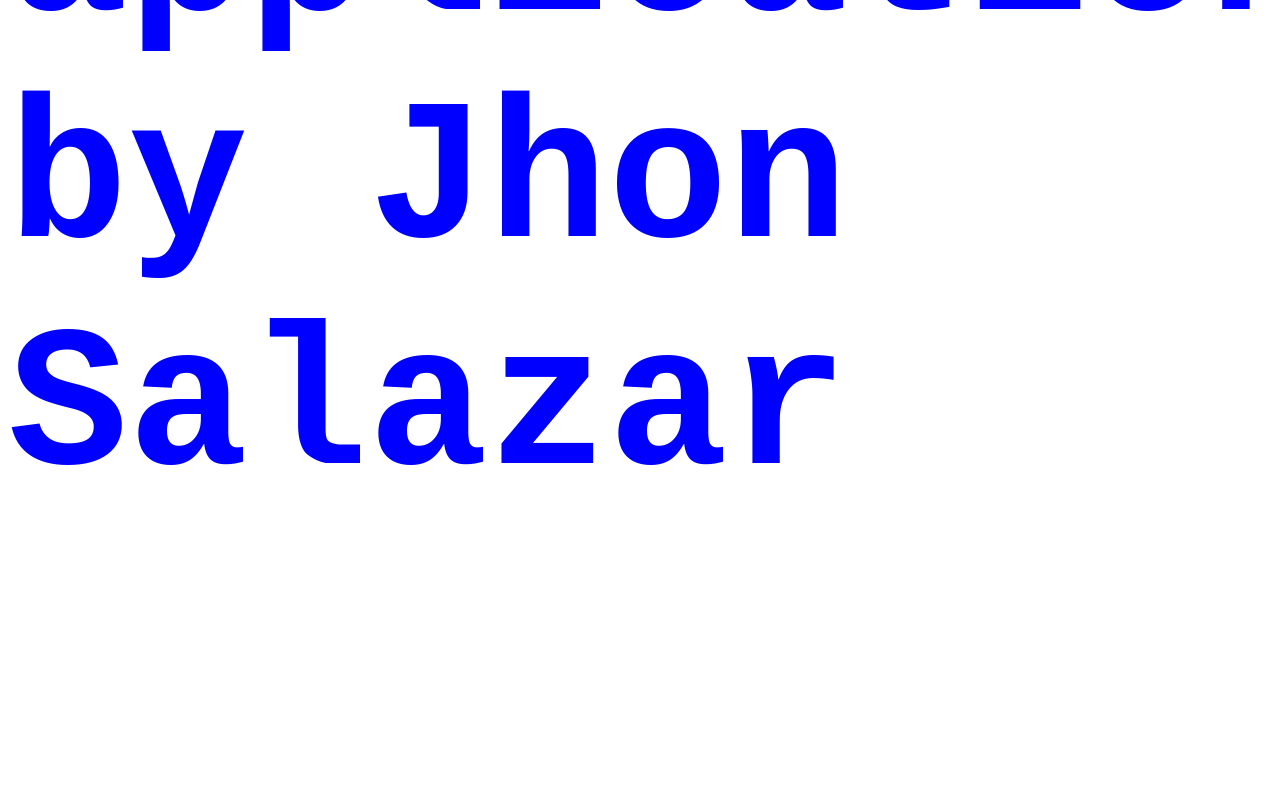
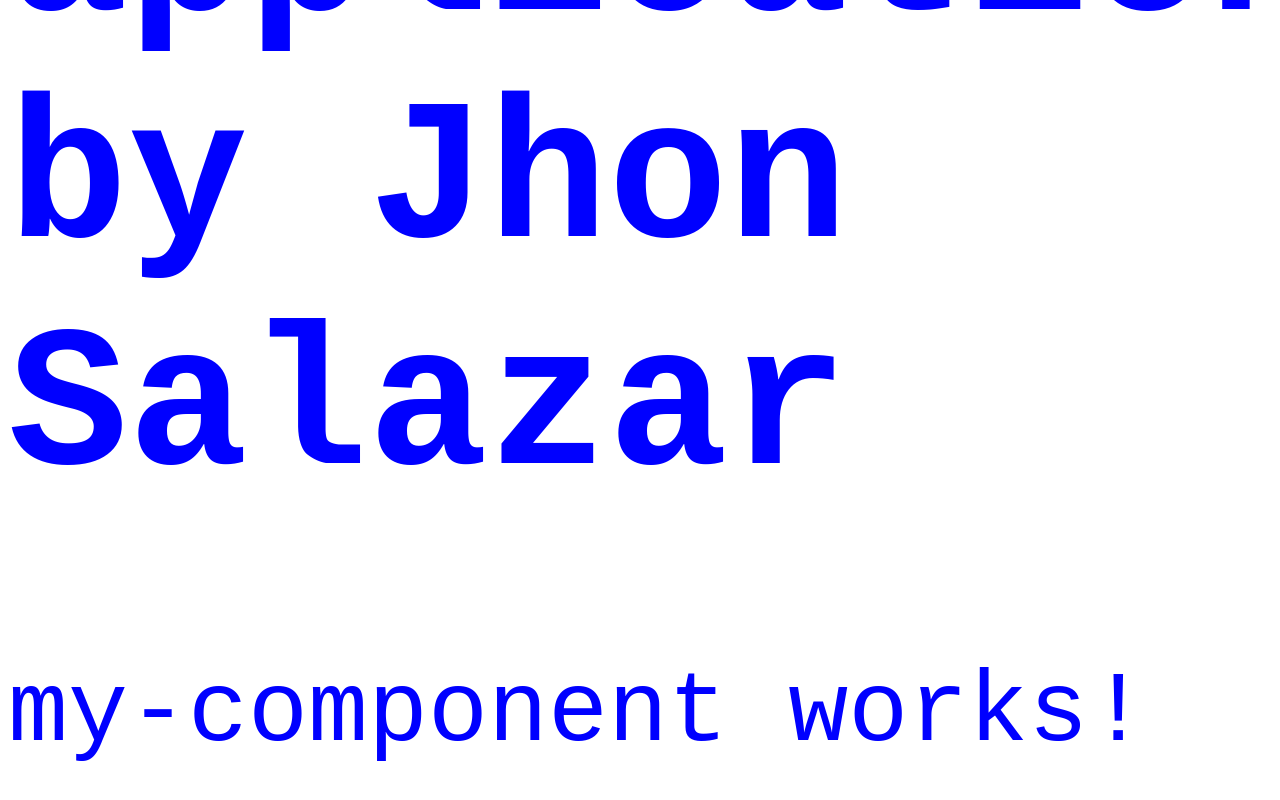
Before and after one commit to jsalazarf27/todo1, an Angular app: page / in a window 1280 px wide. Shown: the part 746-1546 px from the top of the page. Before the commit the page ends 1403 px from the top, so only its background shows below. Built offline with nearby package versions, Linux system fonts and the light colour scheme.

Commit message:
add component

```diff
--- a/src/app/app.component.html
+++ b/src/app/app.component.html
@@ -1,3 +1,4 @@
 <div>
  <h1>Welcome to {{title}} by {{author}}</h1>
+ <app-my-component></app-my-component>
 </div>
--- a/src/app/app.module.ts
+++ b/src/app/app.module.ts
@@ -3,11 +3,13 @@
 
 
 import { AppComponent } from './app.component';
+import { MyComponentComponent } from './my-component/my-component.component';
 
 
 @NgModule({
   declarations: [
-    AppComponent
+    AppComponent,
+    MyComponentComponent
   ],
   imports: [
     BrowserModule
--- /dev/null
+++ b/src/app/my-component/my-component.component.html
@@ -0,0 +1,3 @@
+<p>
+  my-component works!
+</p>
--- /dev/null
+++ b/src/app/my-component/my-component.component.ts
@@ -0,0 +1,15 @@
+import { Component, OnInit } from '@angular/core';
+
+@Component({
+  selector: 'app-my-component',
+  templateUrl: './my-component.component.html',
+  styleUrls: ['./my-component.component.css']
+})
+export class MyComponentComponent implements OnInit {
+
+  constructor() { }
+
+  ngOnInit() {
+  }
+
+}
```
Also changed, not shown: src/app/my-component/my-component.component.css (added), 1 other file (tests, documents, lock files or other folders).
